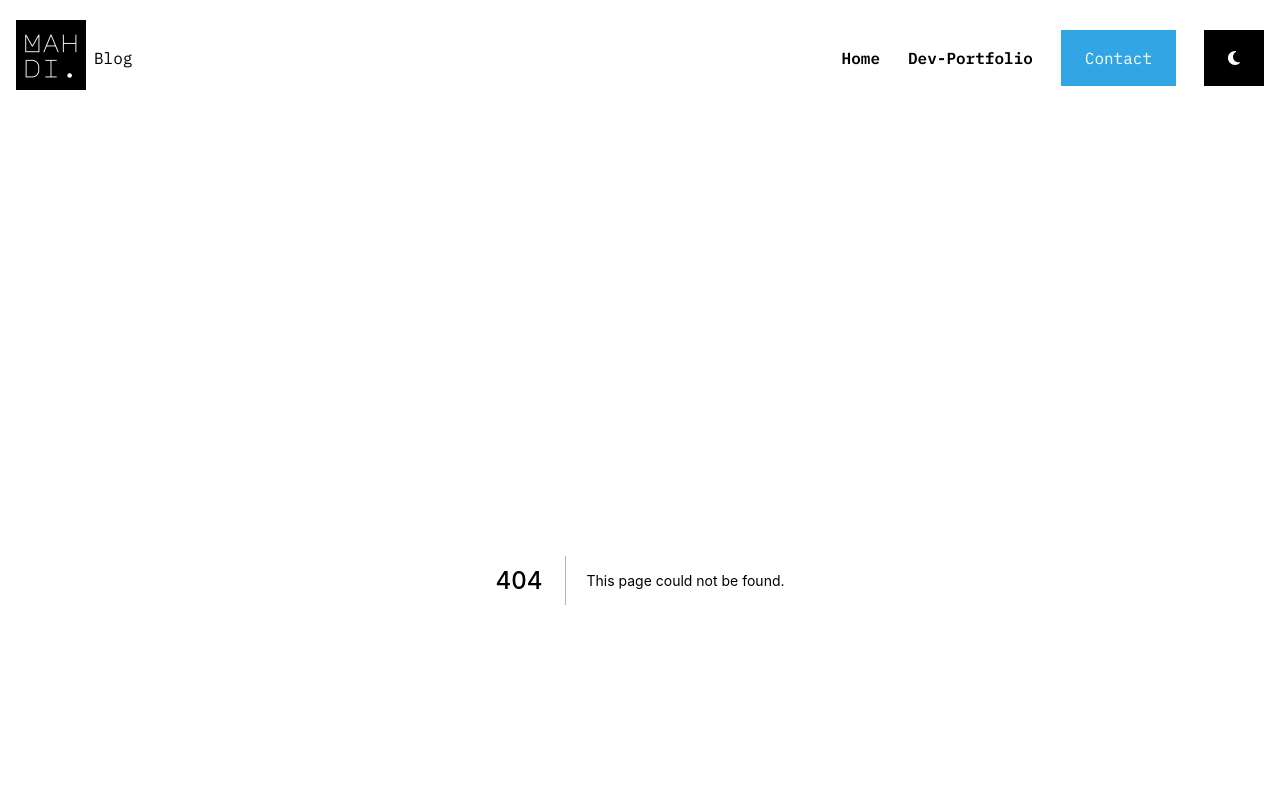
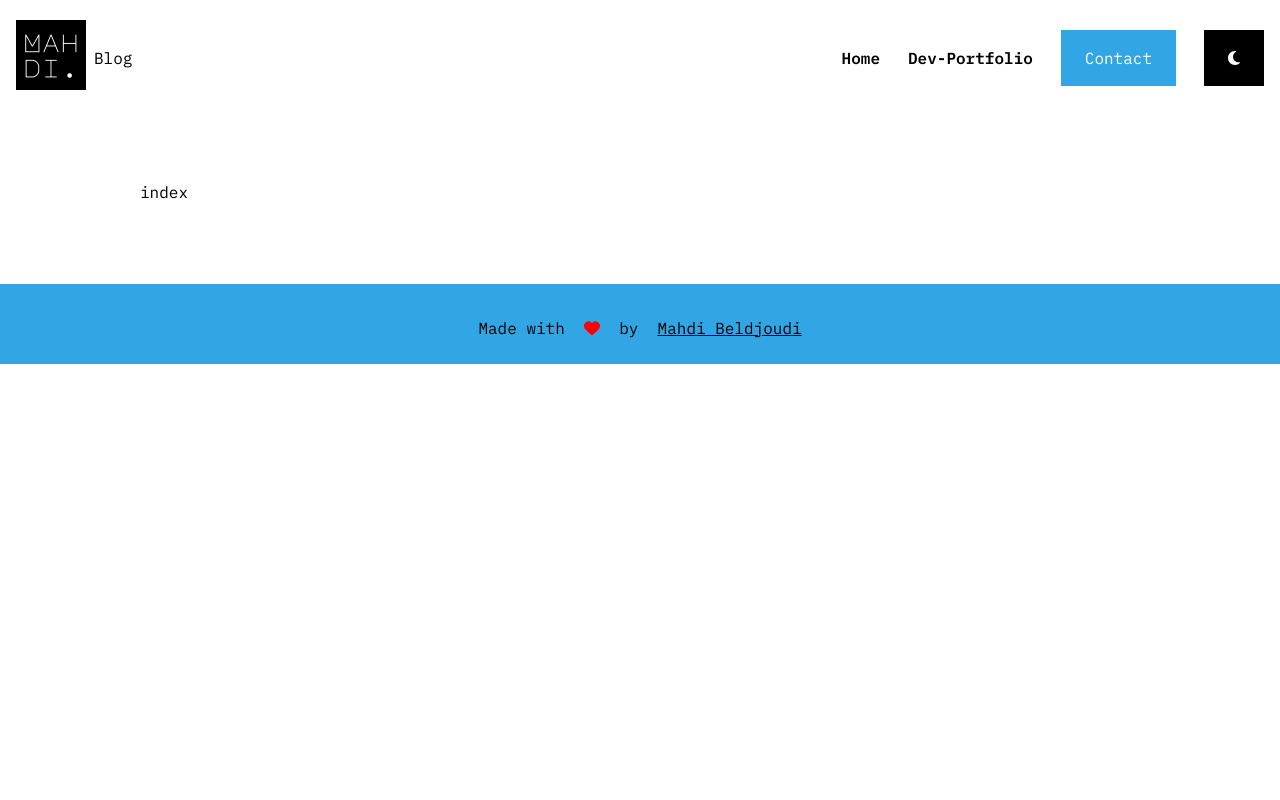
Before and after one commit to MBJ-97/p-blog, a Next.js app: page /posts in a window 1280 px wide. Before the commit this address had no page. Shown: the top 800 px of the page. Built offline with nearby package versions, Linux system fonts and the light colour scheme.

Commit message:
fixed deployement bugs idx file

```diff
--- /dev/null
+++ b/pages/posts/index.js
@@ -0,0 +1,5 @@
+import React from "react";
+
+export default function index() {
+  return <div>index</div>;
+}
```
